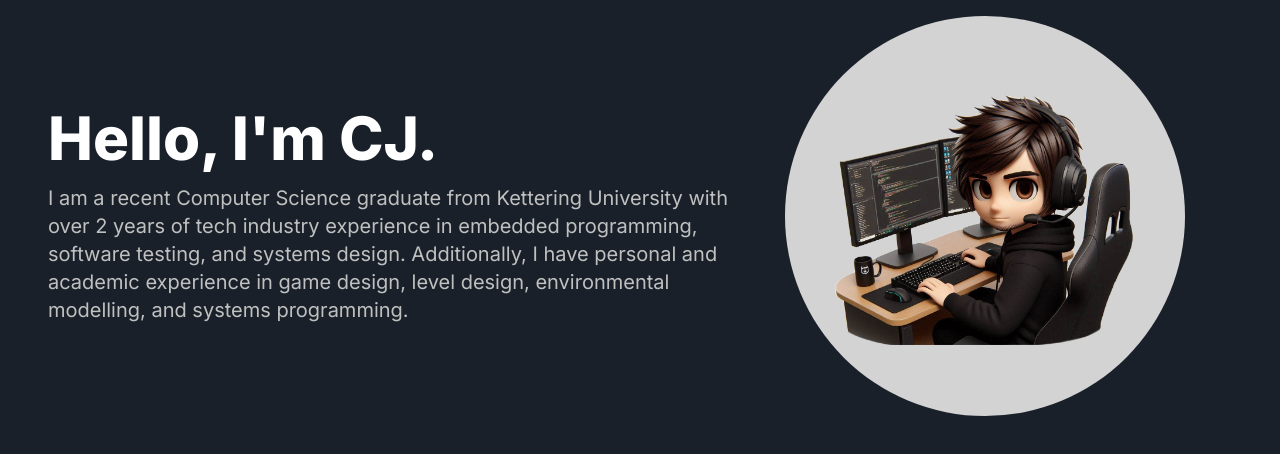
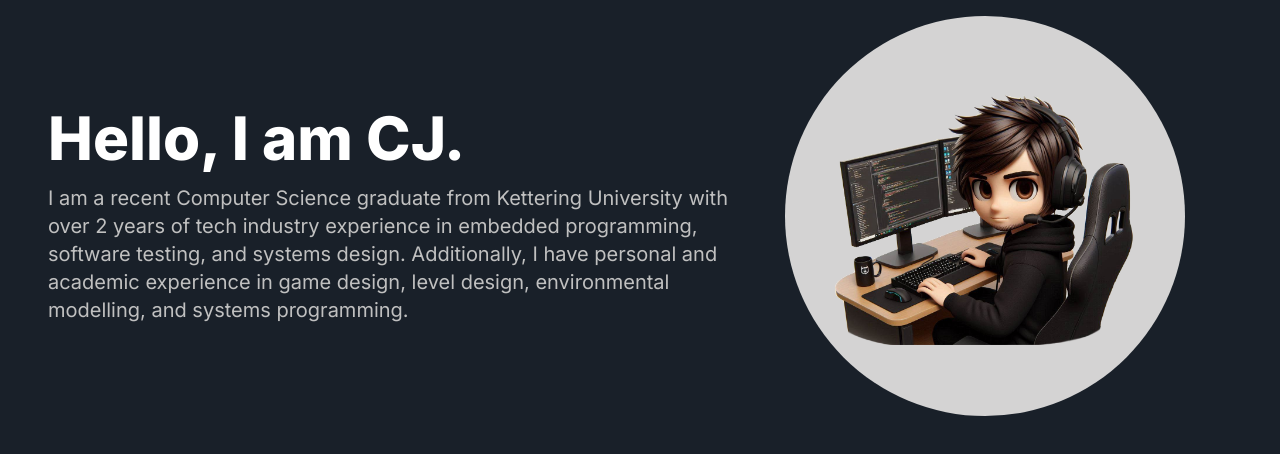
Before and after one commit to cjkarinen20/cjkarinen20.github.io, a Next.js app: page / in a window 1280 px wide. Shown: the top 454 px of the page. Built offline with nearby package versions, Linux system fonts and the light colour scheme.

Commit message:
Fix Issue

```diff
--- a/src/app/Components/HeroSection.jsx
+++ b/src/app/Components/HeroSection.jsx
@@ -7,7 +7,7 @@ const HeroSection = () => {
             <div className="grid grid-cols-1 lg:grid-cols-12">
                 <div className="col-span-7 place-self-center">
                     <h1 className="text-white mb-4 text-4xl lg:text-6xl font-extrabold">
-                        Hello, I'm CJ.
+                        Hello, I am CJ.
                     </h1>
                     <p className="text-[#c0c0c0] text-lg lg:text-xl">
                         I am a recent Computer Science graduate from Kettering University with over 2 years of tech industry experience in embedded programming, software testing, and systems design.
```
Also changed, not shown: .eslintrc.json.
